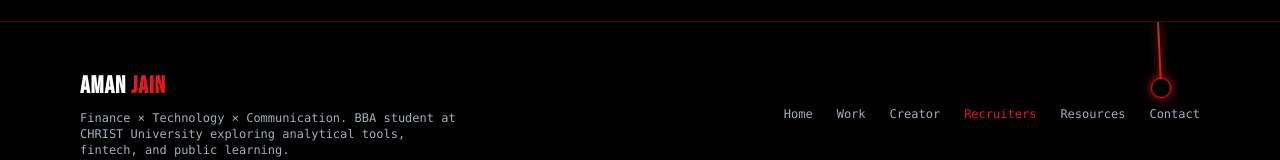
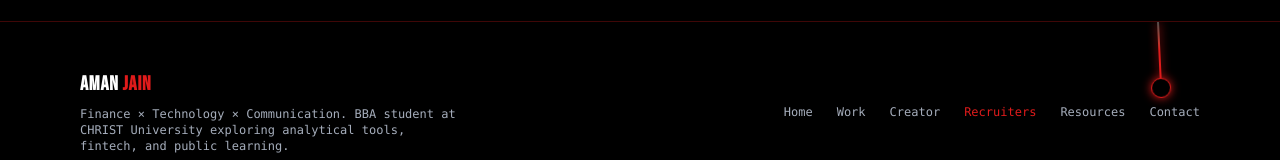
Before and after one commit to aman482006-beep/Oatish-webiste, a Next.js app: page / in a window 1280 px wide. Shown: the part 5125-5285 px from the top of the page. Built offline with nearby package versions, Linux system fonts and the light colour scheme.

Commit message:
Improve footer layout and link tap targets on mobile

```diff
--- a/src/components/layout/footer.tsx
+++ b/src/components/layout/footer.tsx
@@ -20,7 +20,7 @@ export function Footer() {
 
       <div className="max-w-7xl mx-auto flex flex-col md:flex-row items-start md:items-center justify-between gap-8 pb-10 border-b border-[rgba(224,27,27,0.18)]">
         <div>
-          <div className="text-xl sm:text-2xl font-bold font-display tracking-wider text-white mb-2">
+          <div className="text-xl sm:text-xl sm:text-2xl font-bold font-display tracking-wider text-white mb-2">
             AMAN <span className="text-[var(--tech-accent)]">JAIN</span>
           </div>
           <p className="text-xs font-mono text-[var(--tech-text-muted)] max-w-sm">
```
